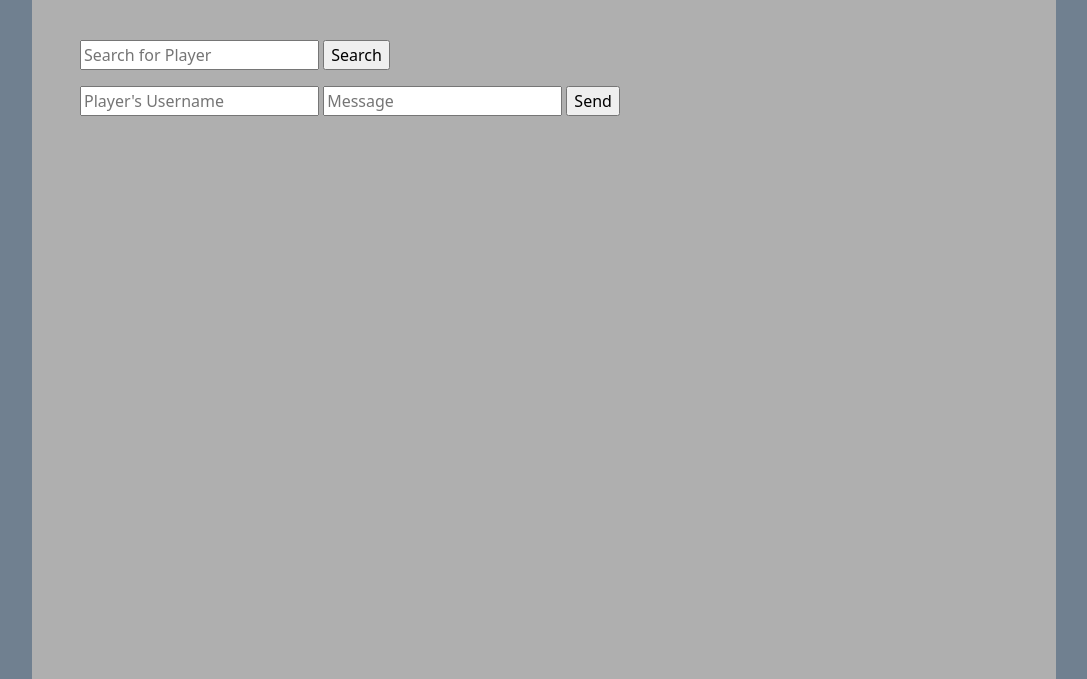
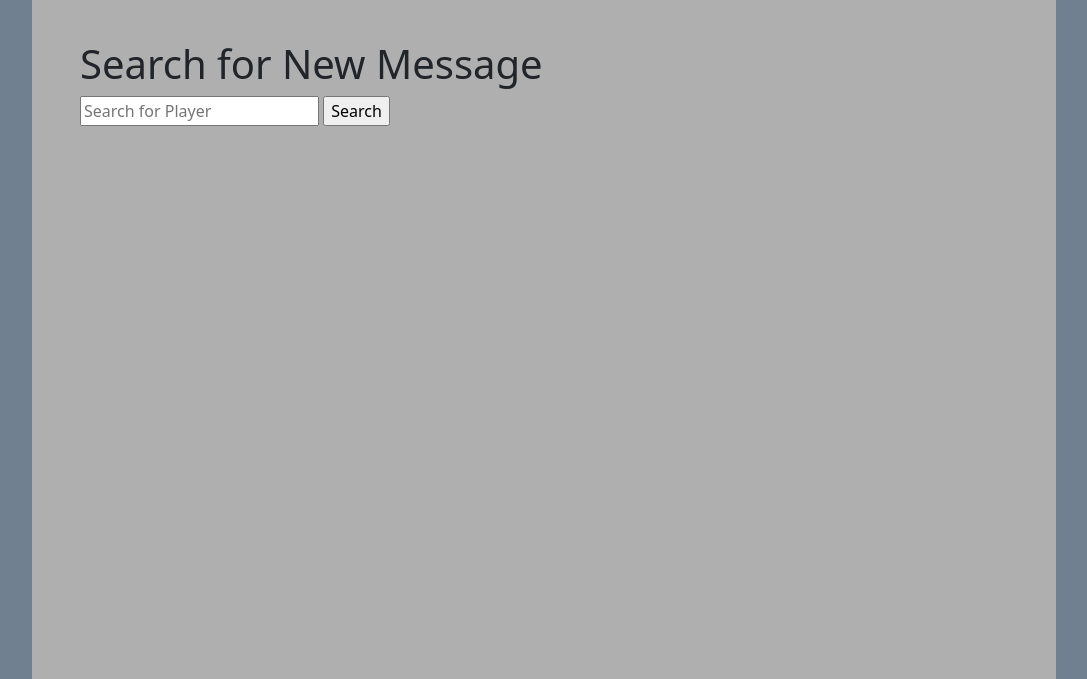
Before and after one commit to bbrown11924/PickUpGames, a Django app: page /newMessage/ in a window 1280 px wide. Shown: the part 60-739 px from the top of the page, without its empty margins (96-1183 px from the left). Run offline with Django 3.2, Linux system fonts and the light colour scheme; the visitor is signed in with stand-in values (Sample User, id 1).

Commit message:
Changed the way to send new message, now links back to conversation specific messagin page instead of form

```diff
--- a/pickup/forms.py
+++ b/pickup/forms.py
@@ -62,9 +62,5 @@ class ScheduleForm(ModelForm):
 class SearchForm(forms.Form):
     search_text = forms.CharField(required=False)
 
-class NewMessageForm(forms.Form):
-    receiver = forms.CharField(required=True)
-    userMessage = forms.CharField(max_length=1000, required=True)
-
 class SendMessage(forms.Form):
     userMessage = forms.CharField(max_length=1000, required=True)
--- a/pickup/templates/pickup/newMessage.html
+++ b/pickup/templates/pickup/newMessage.html
@@ -1,7 +1,7 @@
 {% extends 'pickup/base.html' %}
 
 {% block content %}
-
+<h1>Search for New Message</h1>
 <form action="{% url 'new_message' %}" method="get" id="search_form">
     <p>
         <input type="search" id="search_bar" name="search_text"
@@ -14,7 +14,9 @@
     <ul>
         {% for player in players %}
             <li>
-                {{ player.username }}
+                <a href="{% url 'messages_conversation' player.username %}">
+                    {{player}}
+                </a>
             </li>
             <br>
         {% endfor %}
@@ -26,12 +28,4 @@
                 Error: Username not found
             </p>
     {% endif %}
-
-<form action="{% url 'new_message' %}" method="post" id="new_message_form">
-    {% csrf_token %}
-    <input  type="text" id="receiver" name="receiver" placeholder="Player's Username" required>
-    <input type="text" id="userMessage" maxlength="1000" placeholder="Message" name="userMessage" required>
-    <input type="submit" value="Send">
-</form>
-
 {% endblock %}
--- a/pickup/views.py
+++ b/pickup/views.py
@@ -12,7 +12,7 @@ import requests
 
 # Import models and forms
 from .forms import ParkForm, RegistrationForm, ProfileForm, ScheduleForm, \
-    ChangePasswordForm, SearchForm, NewMessageForm, SendMessage
+    ChangePasswordForm, SearchForm, SendMessage
 from .models import Profile, Player, Parks, Schedule, FavoriteParks, EventSignup, Messages
 
 
@@ -556,27 +556,7 @@ def message_user(request):
 @login_required(login_url="login")
 def new_message(request):
     user = request.user
-
-    # The user has sent a message
-    if request.method == 'POST':
-        form = NewMessageForm(request.POST)
-        if form.is_valid():
-            form = form.cleaned_data
-            if Player.objects.get(username=form['receiver']):
-                sender = Player.objects.get(username=user.username)
-                receiver = Player.objects.get(username=form['receiver'])
-                msg = form['userMessage']
-                message = Messages.objects.create(sender=sender, receiver=receiver, message=msg)
-                message.save()
-                return HttpResponseRedirect(reverse('messages'))
-            else:
-                # handle player not existing :(
-                return render(request, 'pickup/newMessage.html', form)
-        else:
-            return render(request, 'pickup/newMessage.html', form.errors)
-
-
-    elif request.method == 'GET':
+    if request.method == 'GET':
         if "search_text" not in request.GET.keys():
             return render(request, 'pickup/newMessage.html', {})
         input_form = SearchForm(request.GET)
@@ -592,7 +572,6 @@ def new_message(request):
         return render(request, 'pickup/newMessage.html', context)
 
     else:
-        form = NewMessageForm()
         return render(request, 'pickup/newMessage.html')
 
 
```
Also changed, not shown: pickup/templates/pickup/messages.html (+6 -1 lines).
